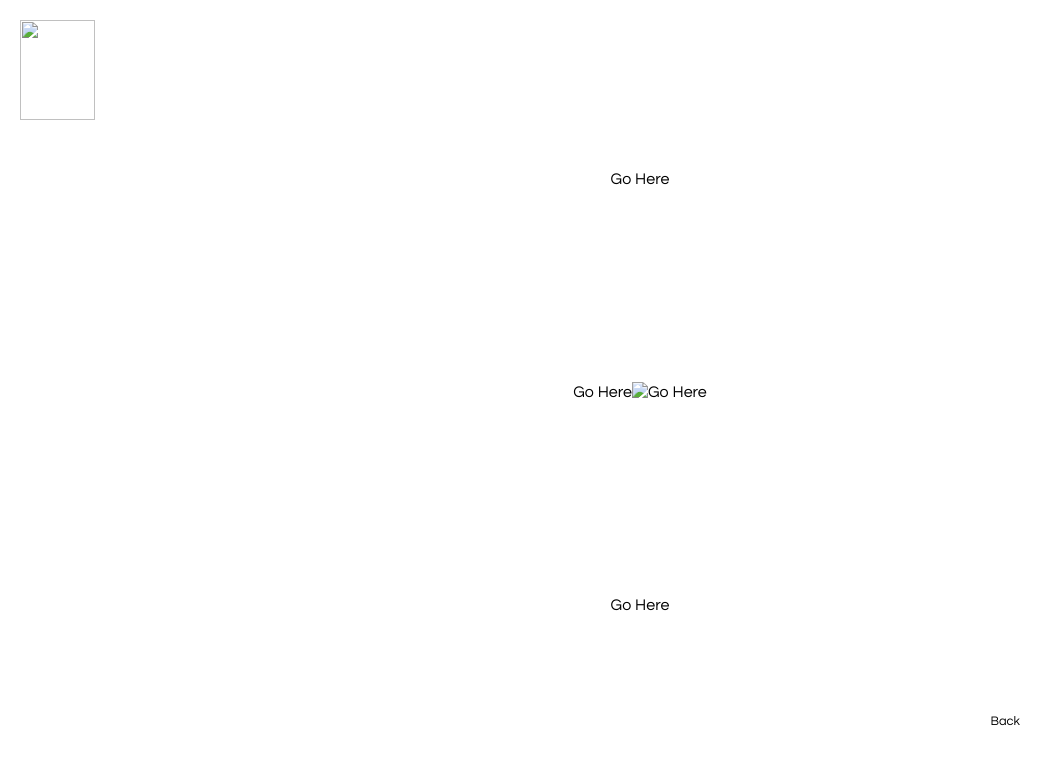
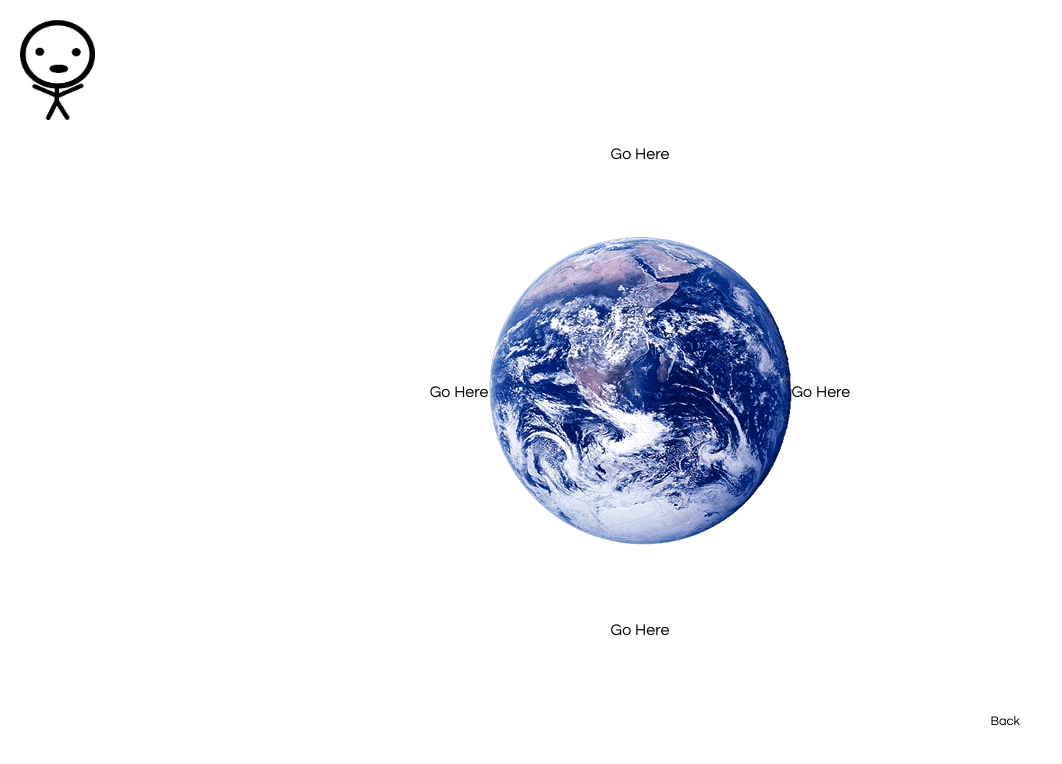
Before and after one commit to peianwu/peianwu, a website: page public/static/around_the_dom.html in a window 1280 px wide. Shown: the whole page, without its empty margins (0-1062 px from the left). Drawn offline with nearby package versions, Linux system fonts and the light colour scheme.

Commit message:
removed assets from .gitignore and fixed jquery lib link in html file

```diff
--- a/public/static/around_the_dom.html
+++ b/public/static/around_the_dom.html
@@ -3,7 +3,7 @@
 	<head>
 		<meta charset="utf-8" />
 		<title>day 3 | around the DOM</title>
-		<script src="../js/lib/jquery-1.10.2.min.js"></script>
+		<script src="//ajax.googleapis.com/ajax/libs/jquery/1.10.2/jquery.min.js"></script>
 		<link rel="stylesheet" href="../css/site_general.css">
 		<link rel="stylesheet" href="../css/around_the_dom.css">
 	</head>
```
Also changed, not shown: public/assets/img/day2/._earth.gif (added), public/assets/img/day2/._stickman.jpeg (added), public/assets/img/day2/earth.gif (added), public/assets/img/day2/stickman.jpeg (added), 1 other file.
